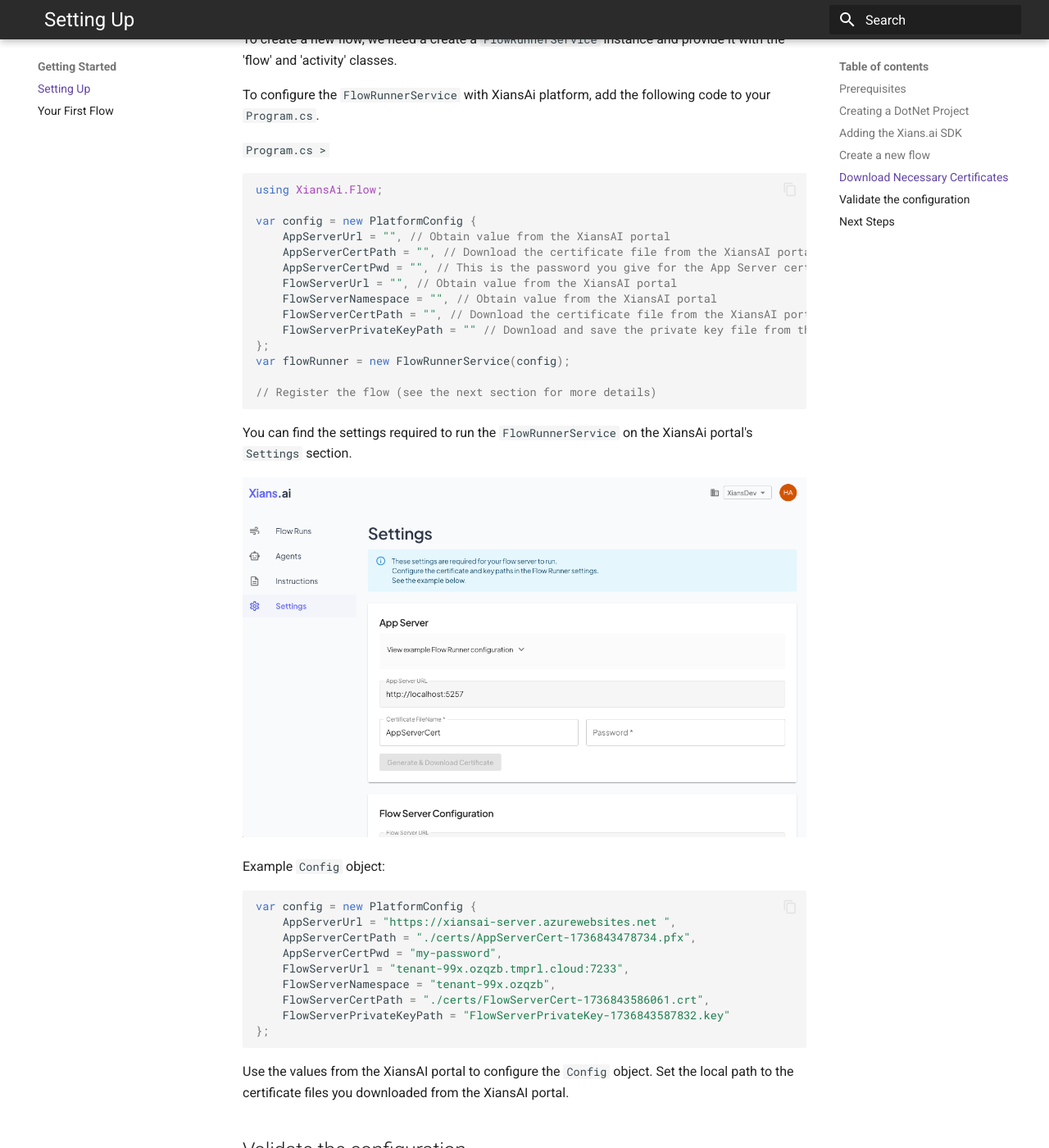
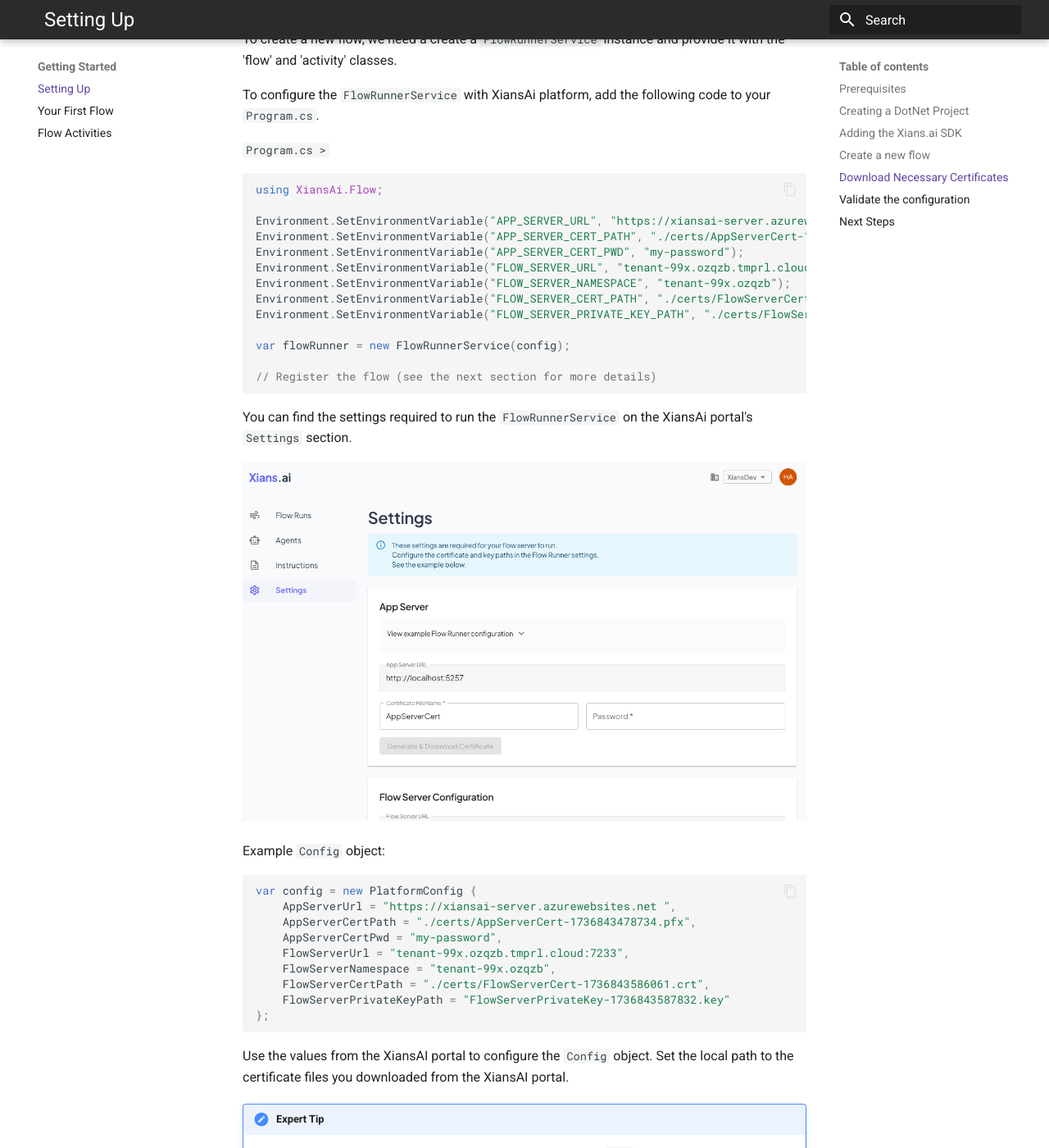
Before and after one commit to XiansAiPlatform/XiansAi.Website, an MkDocs documentation site: the page built from docs/getting-started/1-setting-up.md, in a window 1280 px wide and 1400 px high, scrolled down 1374 px. Shown: the whole window at 82% size. Built offline with MkDocs 1.6.1 and Material for MkDocs 9.7.7, drawn with Linux system fonts in a browser that asks for light colours; some of the changed text lies outside the part shown.

Commit message:
documentation improvements

````diff
--- a/docs/getting-started/1-setting-up.md
+++ b/docs/getting-started/1-setting-up.md
@@ -53,15 +53,14 @@
 ```csharp
 using XiansAi.Flow;
 
-var config = new PlatformConfig {
-    AppServerUrl = "", // Obtain value from the XiansAI portal
-    AppServerCertPath = "", // Download the certificate file from the XiansAI portal. Set file path to the location of the file.
-    AppServerCertPwd = "", // This is the password you give for the App Server certificate file generation.
-    FlowServerUrl = "", // Obtain value from the XiansAI portal
-    FlowServerNamespace = "", // Obtain value from the XiansAI portal
-    FlowServerCertPath = "", // Download the certificate file from the XiansAI portal. Set file path to the location of the file.
-    FlowServerPrivateKeyPath = "" // Download and save the private key file from the XiansAI portal
-};
+Environment.SetEnvironmentVariable("APP_SERVER_URL", "https://xiansai-server.azurewebsites.net");
+Environment.SetEnvironmentVariable("APP_SERVER_CERT_PATH", "./certs/AppServerCert-1736843478734.pfx");
+Environment.SetEnvironmentVariable("APP_SERVER_CERT_PWD", "my-password");
+Environment.SetEnvironmentVariable("FLOW_SERVER_URL", "tenant-99x.ozqzb.tmprl.cloud:7233");
+Environment.SetEnvironmentVariable("FLOW_SERVER_NAMESPACE", "tenant-99x.ozqzb");
+Environment.SetEnvironmentVariable("FLOW_SERVER_CERT_PATH", "./certs/FlowServerCert-1736843586061.crt");
+Environment.SetEnvironmentVariable("FLOW_SERVER_PRIVATE_KEY_PATH", "./certs/FlowServerPrivateKey-1736843587832.key");
+
 var flowRunner = new FlowRunnerService(config);
 
 // Register the flow (see the next section for more details)
@@ -87,6 +86,9 @@
 
 Use the values from the XiansAI portal to configure the `Config` object. Set the local path to the certificate files you downloaded from the XiansAI portal.
 
+!!! note "Expert Tip"
+    You can use DotNetEnv package to load the environment variables from the `.env` file without hardcoding them in your code.
+
 ## Validate the configuration
 
 To validate the configuration, lets temporarily call `TestMe()` method from the `FlowRunnerService` instance.
--- a/mkdocs.yml
+++ b/mkdocs.yml
@@ -30,6 +30,7 @@
   - Getting Started:
     - Setting Up: getting-started/1-setting-up.md
     - Your First Flow: getting-started/2-first-flow.md
+    - Flow Activities: getting-started/3-activiti-flow.md
   # Comment out or remove these sections until you create the corresponding files
   # - API Reference:
   #   - Authentication: api/authentication.md
````
Also changed, not shown: docs/getting-started/2-first-flow.md (+8 -3 lines), docs/getting-started/3-activiti-flow.md (+9 -2 lines).
